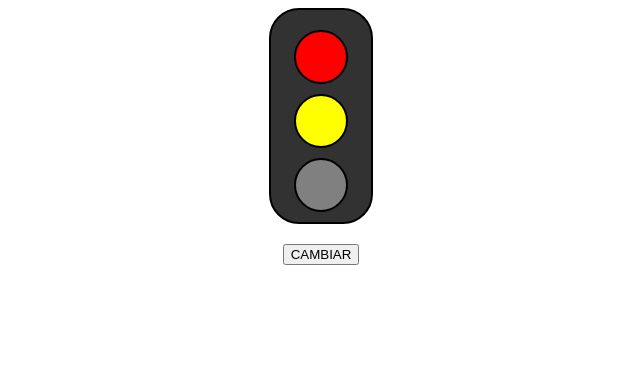
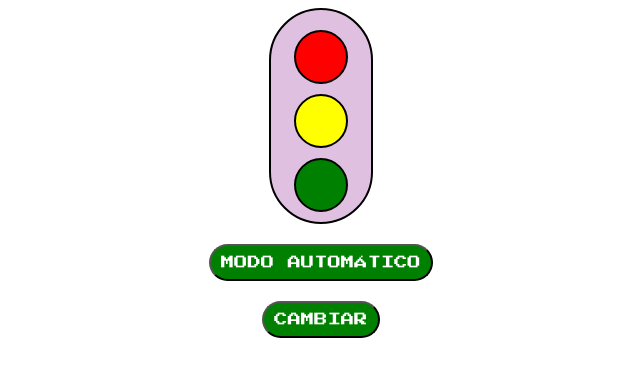
Before and after one commit to marisaalfonso/semaforoJS, a plain HTML site: page index.html in a window 1280 px wide. Shown: the whole page, without its empty margins (319-959 px from the left). Drawn offline with Linux system fonts and the light colour scheme.

Commit message:
v0.0.5 - semaforo en modulos

```diff
--- /dev/null
+++ b/CSS/estilos.css
@@ -0,0 +1,32 @@
+
+    .caja-semaforo{
+        background-color:rgba(128, 0, 128, 0.247);
+        width: 80px;
+        border-radius: 70px;
+        border: 2px solid black;
+        margin: 0 auto;
+        padding: 10px;
+    }
+
+    .luz-semaforo{
+        background-color: black;
+        width: 50px;
+        height: 50px;
+        border-radius: 80%;
+        border: 2px solid black;
+        margin: 0 auto;
+        margin-top: 10px;
+    }
+
+    .centrar{
+        text-align: center;
+        margin-top: 20px;
+    }
+
+    button{
+        background-color: green;
+        color: white;
+        padding: 10px;
+        border-radius: 20px;
+        font-family: 'Press Start 2P', cursive;
+    }
--- /dev/null
+++ b/JS/main.js
@@ -0,0 +1,88 @@
+
+//window.onload=start;
+document.addEventListener('DOMContentLoaded', start);
+
+    function cambiarColorLuzSemaforo(id, prender){
+        var color ='';
+        if(prender==true) color=id;
+        document.getElementById(id)
+        .style.backgroundColor=color;
+    }
+
+
+    var estado =0;
+    function onClickBotonCambiar(){
+        console.log(estado);
+
+        switch(estado){
+        case 0:
+        cambiarColorLuzSemaforo('red', true);
+        cambiarColorLuzSemaforo('yellow', !true);
+        cambiarColorLuzSemaforo('green', !true);
+        break;
+
+        case 1:
+        cambiarColorLuzSemaforo('red', true);
+        cambiarColorLuzSemaforo('yellow', true);
+        cambiarColorLuzSemaforo('green', !true);
+        break;
+
+        case 2:
+        cambiarColorLuzSemaforo('red', !true);
+        cambiarColorLuzSemaforo('yellow', !true);
+        cambiarColorLuzSemaforo('green', true);
+        break;
+
+        case 3:
+        cambiarColorLuzSemaforo('red', !true);
+        cambiarColorLuzSemaforo('yellow', true);
+        cambiarColorLuzSemaforo('green', !true);
+        break;
+
+        default:
+        cambiarColorLuzSemaforo('red', !true);
+        cambiarColorLuzSemaforo('yellow', !true);
+        cambiarColorLuzSemaforo('green', !true);
+        break;
+                }
+
+        estado++;
+        //if(estado>3) estado=0;
+        estado &=3;
+    }
+
+
+    function textoBotonAuto(texto){
+        document.querySelector('#boton-auto').innerHTML = texto;
+    }
+    textoBotonAuto('MODO AUTOMÁTICO');
+
+
+    function ocultarBotonManual(ocultar){
+        document.querySelector('#boton-cambiar').style.display = ocultar? 'none':'block';
+        textoBotonAuto(ocultar? 'MODO MANUAL':'MODO AUTOMÁTICO');
+    }
+
+
+    var modoAutomatico=false;
+    function onClickBotonAuto(){
+        modoAutomatico=!modoAutomatico;
+        console.log(modoAutomatico);
+        if(modoAutomatico){
+            refIntervalAuto=setInterval(onClickBotonCambiar,1000);
+            //document.querySelector('#boton-cambiar').style.display='none';
+            ocultarBotonManual(true);
+        }
+        else{
+            clearInterval(refIntervalAuto);
+            //document.querySelector('#boton-cambiar').style.display='block';
+            ocultarBotonManual(false);
+        }
+    }
+
+
+    function start(){
+    cambiarColorLuzSemaforo('red', true);
+    cambiarColorLuzSemaforo('yellow', true);
+    cambiarColorLuzSemaforo('green', true);
+    }
--- a/index.html
+++ b/index.html
@@ -4,35 +4,9 @@
     <meta charset="UTF-8">
     <meta name="viewport" content="width=device-width, initial-scale=1.0">
     <meta http-equiv="X-UA-Compatible" content="ie=edge">
+    <link href="https://fonts.googleapis.com/css?family=Press+Start+2P&display=swap" rel="stylesheet">
+    <link rel="stylesheet" href="CSS/estilos.css">
     <title>Semaforo JS</title>
-
-<style>
-    .caja-semaforo{
-        background-color: rgb(50,50,50);
-        width: 80px;
-        border-radius: 30px;
-        border: 2px solid black;
-        margin: 0 auto;
-        padding: 10px;
-    }
-
-    .luz-semaforo{
-        background-color: grey;
-        width: 50px;
-        height: 50px;
-        border-radius: 50%;
-        border: 2px solid black;
-        margin: 0 auto;
-        margin-top: 10px;
-    }
-
-    .centrar{
-        text-align: center;
-        margin-top: 20px;
-    }
-
-
-</style>
 
 </head>
 <body>
@@ -43,68 +17,17 @@
     <div class="luz-semaforo" id="green"></div>
 </div>
 
+
 <div class="centrar">
+        <button id="boton-auto" onclick="onClickBotonAuto()">MODO AUTOMÁTICO</button>
+</div>
+
+
+<div class="centrar" id="boton-cambiar">
     <button onclick="onClickBotonCambiar()">CAMBIAR</button>
 </div>
 
-<script>
-
-    function cambiarColorLuzSemaforo(id, prender){
-        var color ='';
-        if(prender==true) color=id;
-        document.getElementById(id)
-        .style.backgroundColor=color;
-    }
-
-    cambiarColorLuzSemaforo('red', true);
-    cambiarColorLuzSemaforo('yellow', true);
-    cambiarColorLuzSemaforo('green', true);
-
-    setInterval(onClickBotonCambiar,2000);
-
-    var estado =0;
-    function onClickBotonCambiar(){
-        console.log(estado);
-
-        switch(estado){
-        case 0:
-        cambiarColorLuzSemaforo('red', true);
-        cambiarColorLuzSemaforo('yellow', !true);
-        cambiarColorLuzSemaforo('green', !true);
-        break;
-
-        case 1:
-        cambiarColorLuzSemaforo('red', true);
-        cambiarColorLuzSemaforo('yellow', true);
-        cambiarColorLuzSemaforo('green', !true);
-        break;
-
-        case 2:
-        cambiarColorLuzSemaforo('red', !true);
-        cambiarColorLuzSemaforo('yellow', !true);
-        cambiarColorLuzSemaforo('green', true);
-        break;
-
-        case 3:
-        cambiarColorLuzSemaforo('red', !true);
-        cambiarColorLuzSemaforo('yellow', true);
-        cambiarColorLuzSemaforo('green', !true);
-        break;
-
-        default:
-        cambiarColorLuzSemaforo('red', !true);
-        cambiarColorLuzSemaforo('yellow', !true);
-        cambiarColorLuzSemaforo('green', !true);
-        break;
-                }
-
-        estado++;
-        //if(estado>3) estado=0;
-        estado &=3;
-    }
-
-
-</script>
+<script src="JS/main.js"></script>
 
 </body>
 </html>
```
